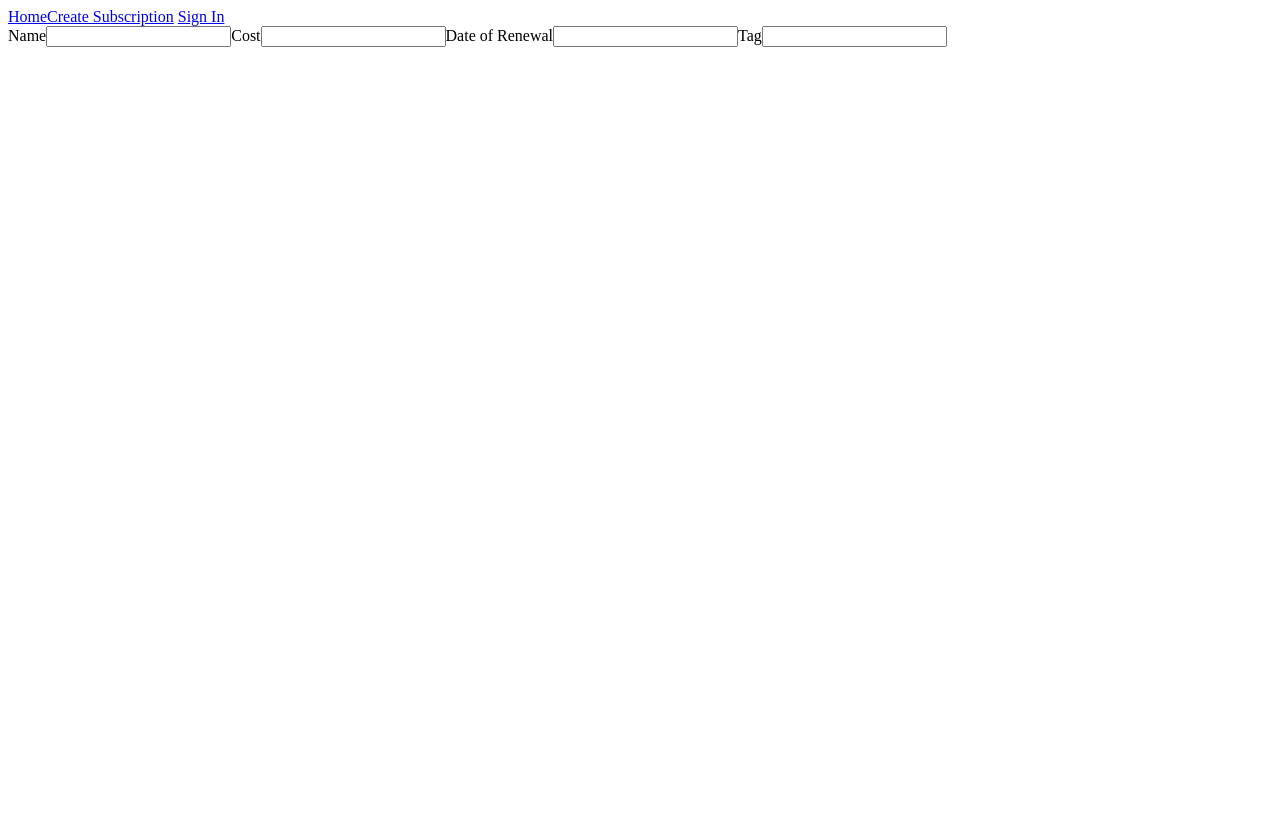
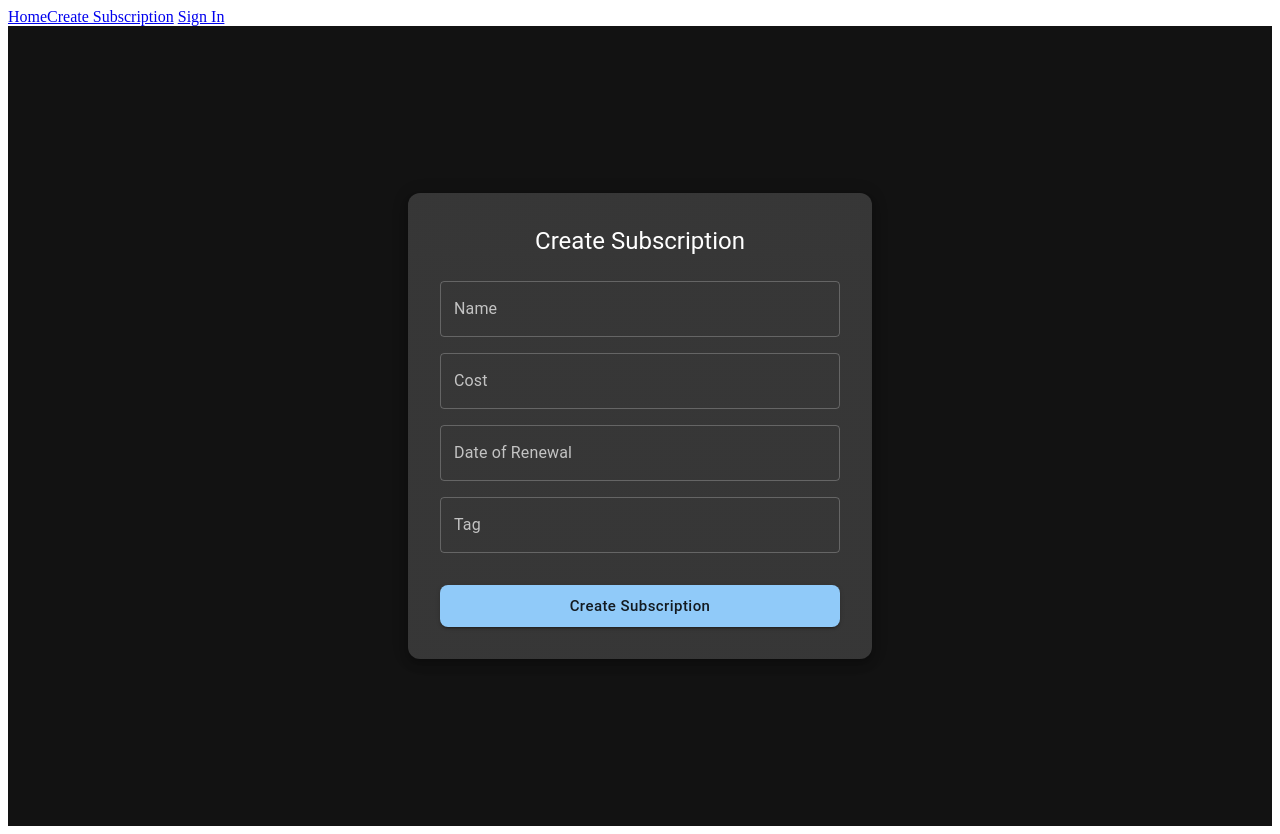
Before and after one commit to Sarthak8707/subscription-manager, a React (Create React App) app in the folder client/: page /create-sub in a window 1280 px wide. Before the commit the page ends 800 px from the top, so only its background shows below. Built offline with nearby package versions, Linux system fonts and the light colour scheme.

Commit message:
Completed UI and logic of adding sub

```diff
--- a/client/src/pages/CreateSubscription.js
+++ b/client/src/pages/CreateSubscription.js
@@ -1,21 +1,131 @@
-import React from 'react'
+import axios from "axios";
+import React, { useState } from "react";
+import {
+  Box,
+  Button,
+  TextField,
+  Typography,
+  Paper,
+  ThemeProvider,
+  createTheme,
+} from "@mui/material";
+
+const darkTheme = createTheme({
+  palette: {
+    mode: "dark",
+    background: {
+      default: "#121212",
+      paper: "#1e1e1e",
+    },
+  },
+});
 
 const CreateSubscription = () => {
+  const [subscription, setSubscription] = useState({
+    name: "",
+    cost: 0,
+    tag: "",
+    createdBy: "",
+    dateOfRenewal: 0,
+  });
+
+  const handleChange = (e) => {
+    const { name, value } = e.target;
+    setSubscription({
+      ...subscription,
+      [name]: value,
+    });
+  };
+
+  const sendSub = async (e) => {
+    e.preventDefault();
+
+    console.log("fired");
+    const uid = window.localStorage.userID;
+    subscription.createdBy = uid;
+    console.log(subscription);
+    try {
+      const response = await axios.post(
+        "http://localhost:3001/subscriptions/",
+        { subscription: subscription }
+      );
+      console.log(response);
+    } catch (error) {
+      console.log(error);
+    }
+  };
+
   return (
-    <div>
-        <form>
-            <label htmlFor='subname'>Name</label>
-            <input type="text" id="subname" onChange='' />
-            <label htmlFor="cost">Cost</label>
-            <input type="Number" id="cost" onChange='' />
-            <label htmlFor='renewaldate'>Date of Renewal</label>
-            <input type="text" id="renewaldate" onChange='' />
-            <label htmlFor='tag'>Tag</label>
-            <input type="text" id="tag" onChange='' />
+    <ThemeProvider theme={darkTheme}>
+      <Box
+        sx={{
+          minHeight: "100vh",
+          display: "flex",
+          justifyContent: "center",
+          alignItems: "center",
+          backgroundColor: "background.default",
+        }}
+      >
+        <Paper
+          elevation={6}
+          sx={{
+            p: 4,
+            width: 400,
+            backgroundColor: "background.paper",
+            borderRadius: 3,
+          }}
+        >
+          <Typography variant="h5" textAlign="center" mb={3}>
+            Create Subscription
+          </Typography>
 
-        </form>
-    </div>
-  )
-}
+          <Box component="form" onSubmit={sendSub} display="flex" flexDirection="column" gap={2}>
+            <TextField
+              label="Name"
+              name="name"
+              onChange={handleChange}
+              fullWidth
+            />
 
-export default CreateSubscription
+            <TextField
+              label="Cost"
+              type="number"
+              name="cost"
+              onChange={handleChange}
+              fullWidth
+            />
+
+            <TextField
+              label="Date of Renewal"
+              name="dateOfRenewal"
+              onChange={handleChange}
+              fullWidth
+            />
+
+            <TextField
+              label="Tag"
+              name="tag"
+              onChange={handleChange}
+              fullWidth
+            />
+
+            <Button
+              type="submit"
+              variant="contained"
+              size="large"
+              sx={{
+                mt: 2,
+                borderRadius: 2,
+                textTransform: "none",
+              }}
+            >
+              Create Subscription
+            </Button>
+          </Box>
+        </Paper>
+      </Box>
+    </ThemeProvider>
+  );
+};
+
+export default CreateSubscription;
--- a/client/src/pages/Home.js
+++ b/client/src/pages/Home.js
@@ -14,7 +14,7 @@ const Home = () => {
             setSubs(response.data);
         }
         fetchSubs();
-    }, [])
+    }, [userID])
 
   return (
     <div>
```
